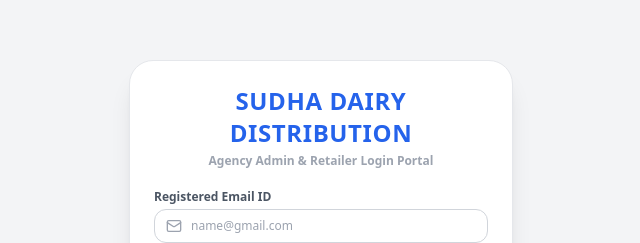
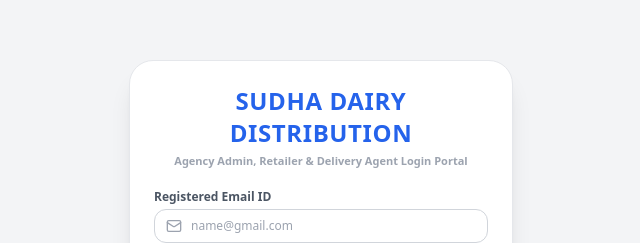
Before and after one commit to mukeshkumarsingh7488-afk/br30algo.com, a React (Vite) app: page /login in a window 1280 px wide. Shown: the part 132-375 px from the top of the page, without its empty margins (319-959 px from the left). Built offline with nearby package versions, Linux system fonts and the light colour scheme.

Commit message:
UI Fix: Added Delivery Agent label text on login portal subtitle

```diff
--- a/src/pages/common/LoginPage.jsx
+++ b/src/pages/common/LoginPage.jsx
@@ -130,7 +130,7 @@
       <div className="bg-white p-6 rounded-3xl border border-gray-200 shadow-xl max-w-sm w-full space-y-5">
         <div className="text-center">
           <h1 className="text-2xl font-black text-blue-600 tracking-wide">SUDHA DAIRY DISTRIBUTION</h1>
-          <p className="text-gray-400 mt-1 font-semibold">Agency Admin & Retailer Login Portal</p>
+          <p className="text-gray-400 mt-1 font-semibold text-[11px]">Agency Admin, Retailer & Delivery Agent Login Portal</p>
         </div>
 
         <form onSubmit={handleLoginSubmit} className="space-y-4">
```
